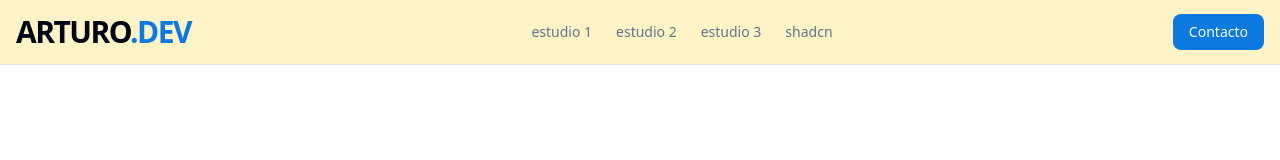
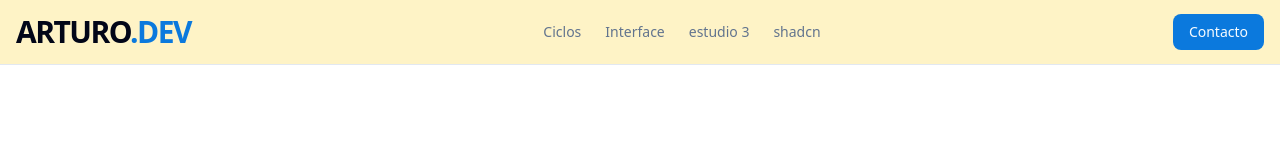
Before and after one commit to ArturoContrerasChaparro/proyecto-de-estudio, a Next.js app: page / in a window 1280 px wide. Shown: the top 160 px of the page. Built offline with nearby package versions, Linux system fonts and the light colour scheme.

Commit message:
Se cambia el nombrfe de las paginas

```diff
--- a/components/layout/nav-bar.tsx
+++ b/components/layout/nav-bar.tsx
@@ -9,8 +9,8 @@ interface NavLink {
 }
 
 const navigationLinks: NavLink[] = [
-  { label: "estudio 1", href: "/estudiouno" },
-  { label: "estudio 2", href: "/estudiodos" },
+  { label: "Ciclos", href: "/estudiouno" },
+  { label: "Interface", href: "/estudiodos" },
   { label: "estudio 3", href: "/estudiotres" },
   { label: "shadcn", href: "https://ui.shadcn.com/docs/components" }
 ];
```
